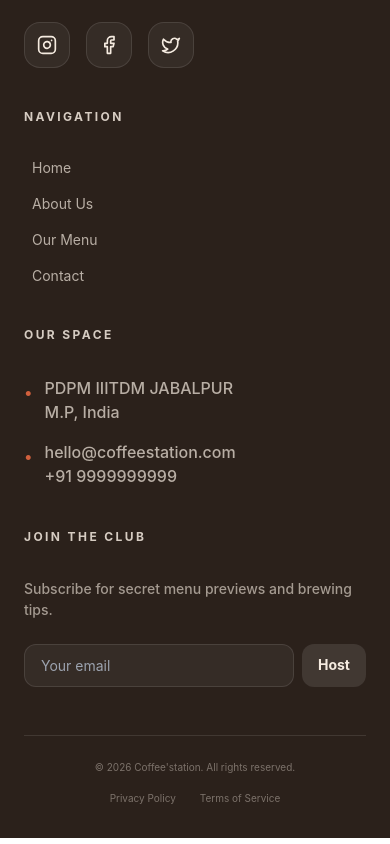
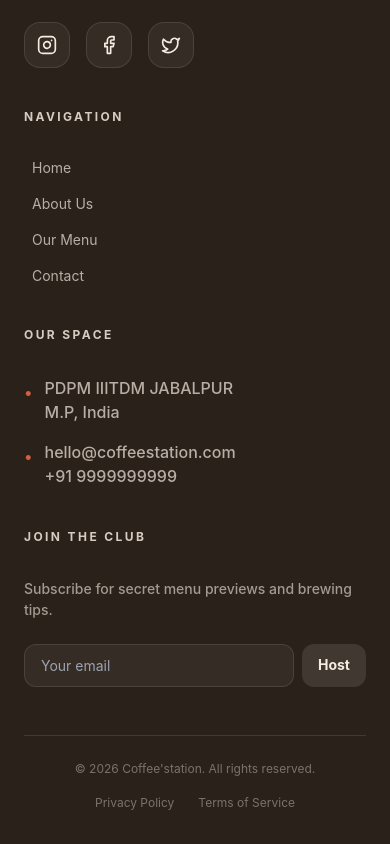
Before and after one commit to rachel0623123/coffee_station_nick, a React (Vite) app: page /contact in a window 390 px wide. Shown: the part 1545-2389 px from the top of the page. Built offline with nearby package versions, Linux system fonts and the light colour scheme.

Commit message:
fix: modified too samll text on phones.

```diff
--- a/src/app/layout/Footer.tsx
+++ b/src/app/layout/Footer.tsx
@@ -81,7 +81,7 @@ export const Footer = () => {
                         </div>
                     </div>
                 </div>
-                <div className="pt-6 sm:pt-8 border-t border-white/10 flex flex-col md:flex-row justify-between items-center gap-4 text-sm3Txt sm:text-smTxt text-coffee-100/40">
+                <div className="pt-6 sm:pt-8 border-t border-white/10 flex flex-col md:flex-row justify-between items-center gap-4 text-sm1Txt sm:text-smTxt text-coffee-100/40">
                     <p>© 2026 Coffee'station. All rights reserved.</p>
                     <div className="flex gap-6 sm:gap-8">
                         <Link to="#">Privacy Policy</Link>
```
